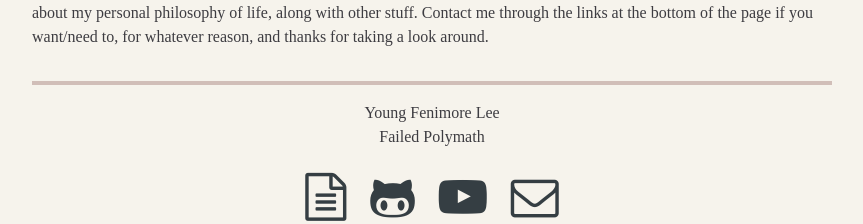
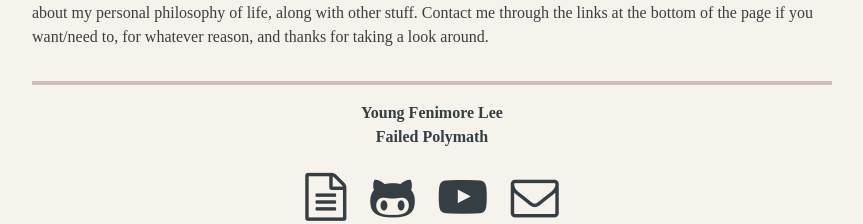
Before and after one commit to youngflee/youngflee.github.io, a Jekyll site: the page built from index.html, in a window 1280 px wide. Shown: the part 890-1114 px from the top of the page, without its empty margins (208-1071 px from the left). Built offline with Jekyll 4.4.1, drawn with Linux system fonts in a browser that asks for light colours; nearby versions of some CDN libraries.

Commit message:
changed it back to original ugh lmao

```diff
--- a/_layouts/default.html
+++ b/_layouts/default.html
@@ -56,8 +56,8 @@
 
   <div class="footer">
     <div class="extra_footer">
-      Young Fenimore Lee<br \>
-      Failed Polymath<br \> <br \>
+      <b>Young Fenimore Lee</b><br \>
+      <b>Failed Polymath</b><br \> <br \>
       <a href="http://youngflee.xyz/YoungLeeResume2016.pdf"><i class="fa fa-file-text-o fa-3x"></i></a>
       <a href="https://github.com/youngflee"><i class="fa fa-github-alt fa-3x"></i></a>
       <a href="https://www.youtube.com/channel/UCg84fTpfke-b3xAWRdJQg4w"><i class="fa fa-youtube-play fa-3x"></i></a>
```
